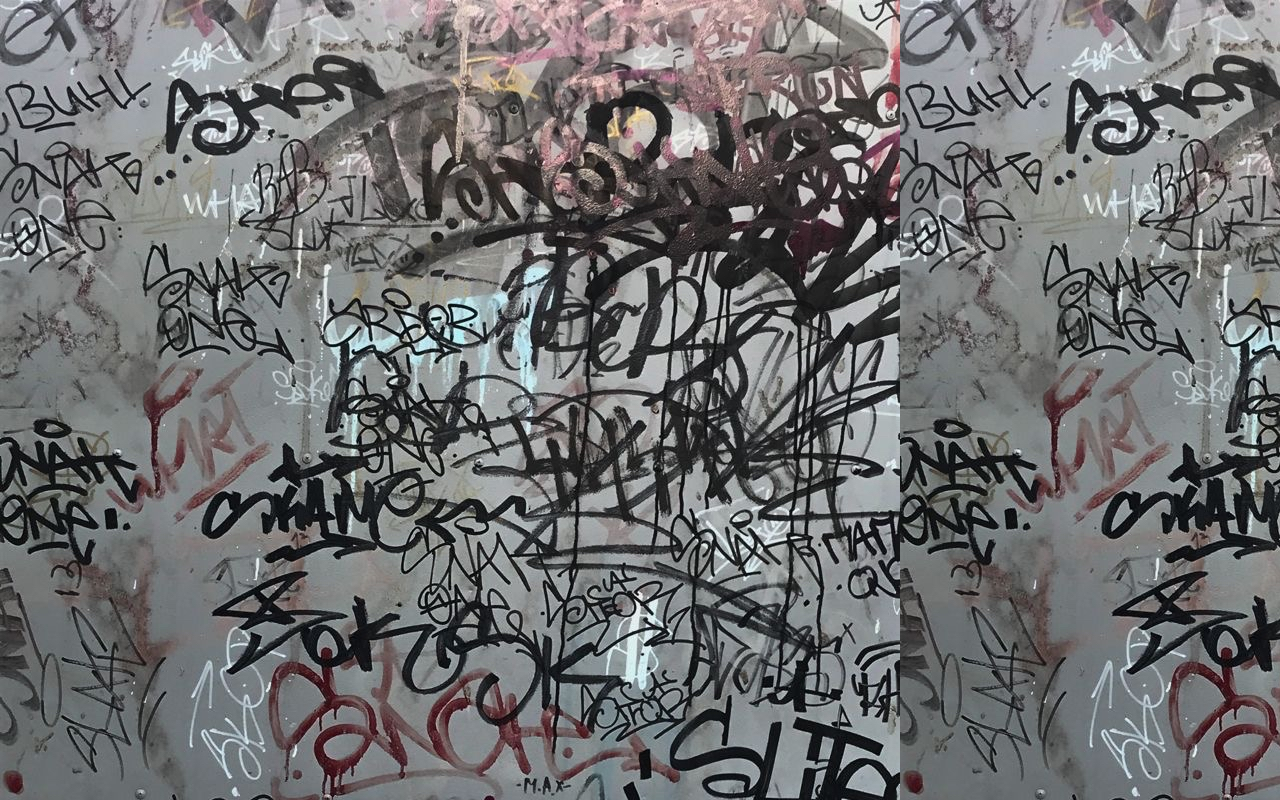
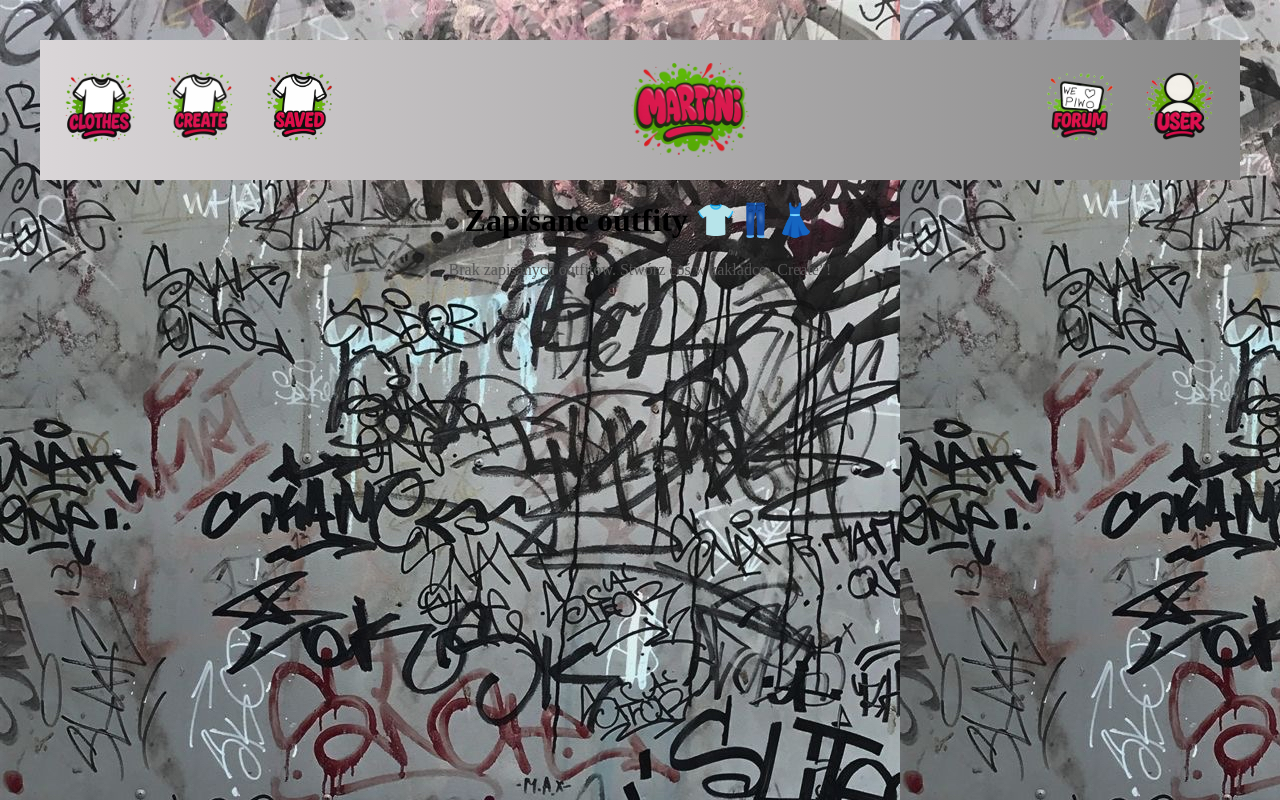
Before and after one commit to crazyzeza/szafa_z_ubraniami, a React (Vite) app in the folder szafa/: page /saved in a window 1280 px wide. Before the commit this address had no page. Built offline with nearby package versions, Linux system fonts and the light colour scheme.

Commit message:
saved zrobione

```diff
--- a/szafa/src/account.jsx
+++ b/szafa/src/account.jsx
@@ -6,8 +6,10 @@ import createIkona from './assets/CreateIkona.png'
 import clothesIkona from './assets/UbraniaIkona.png'
 import accountIkona from './assets/UserLogo.png'
 import forumIkona from './assets/ForumIkona.png'
+import savedIkona from "./assets/savedIkona.png";
 
-export default function Wardrobe() {
+
+export default function Account() {
   return (
     <div>
       {/* Pasek menu */}
@@ -15,6 +17,9 @@ export default function Wardrobe() {
         <div className="nav-left">
           <Link to="/wardrobe"><img src={clothesIkona} alt="Ikona clothes" className="clothes" /></Link>
           <Link to="/create"><img src={createIkona} alt="Ikona create" className="create" /></Link>
+          <Link to="/saved">
+            <img src={savedIkona} alt="Ikona saved" className="saved" />
+          </Link>
         </div>
 
         <div className="nav-center">
--- a/szafa/src/forum.jsx
+++ b/szafa/src/forum.jsx
@@ -6,8 +6,10 @@ import createIkona from './assets/CreateIkona.png'
 import clothesIkona from './assets/UbraniaIkona.png'
 import accountIkona from './assets/UserLogo.png'
 import forumIkona from './assets/ForumIkona.png'
+import savedIkona from "./assets/savedIkona.png";
 
-export default function Wardrobe() {
+
+export default function Forum() {
   return (
     <div>
       {/* Pasek menu */}
@@ -15,6 +17,9 @@ export default function Wardrobe() {
         <div className="nav-left">
           <Link to="/wardrobe"><img src={clothesIkona} alt="Ikona clothes" className="clothes" /></Link>
           <Link to="/create"><img src={createIkona} alt="Ikona create" className="create" /></Link>
+          <Link to="/saved">
+            <img src={savedIkona} alt="Ikona saved" className="saved" />
+          </Link>
         </div>
 
         <div className="nav-center">
--- a/szafa/src/main.jsx
+++ b/szafa/src/main.jsx
@@ -6,6 +6,7 @@ import Wardrobe from './wardrobe'
 import Create  from './create'
 import Forum from './forum'
 import Account from './account'
+import Saved from './saved'
 
 ReactDOM.createRoot(document.getElementById('root')).render(
   <React.StrictMode>
@@ -16,6 +17,7 @@ ReactDOM.createRoot(document.getElementById('root')).render(
         <Route path="/create" element={<Create />} />
         <Route path="/forum" element={<Forum />} />
         <Route path="/account" element={<Account />} />
+        <Route path="/saved" element={<Saved />} />
       </Routes>
     </BrowserRouter>
   </React.StrictMode>,
--- /dev/null
+++ b/szafa/src/saved.css
@@ -0,0 +1,59 @@
+/* src/Wardrobe.css */
+.navbar {
+    display: flex;
+    justify-content: space-between;
+    align-items: center;
+    background: linear-gradient(90deg, #dad6d8, #888888);
+    padding: 10px 20px;
+  }
+
+  .nav-left,
+  .nav-right {
+    display: flex;
+    gap: 20px;
+  }
+
+  .nav-left a,
+  .nav-right a {
+    color: white;
+    text-decoration: none;
+    font-weight: bold;
+    transition: color 0.3s;
+  }
+
+  .nav-left a:hover,
+  .nav-right a:hover {
+    color: #0d7909;
+  }
+
+  .nav-center {
+    flex: 1;
+    display: flex;
+    justify-content: center;
+  }
+
+  .logo3 {
+    width: 120px;
+    height: auto;
+  }
+
+  .clothes, .user, .create, .forum{
+    width: 80px;
+  }
+
+  /* Opcjonalnie: responsywność */
+  @media (max-width: 480px) {
+    .navbar {
+      flex-direction: column;
+      gap: 10px;
+    }
+
+    .nav-left,
+    .nav-right {
+      gap: 10px;
+    }
+
+    .logo3 {
+      width: 100px;
+    }
+  }
--- a/szafa/src/saved.jsx
+++ b/szafa/src/saved.jsx
@@ -0,0 +1,95 @@
+import React, { useEffect, useState } from "react";
+import { Link } from "react-router-dom";
+import logoMartini from "./assets/logoMartini.png";
+import "./saved.css";
+import createIkona from "./assets/CreateIkona.png";
+import clothesIkona from "./assets/UbraniaIkona.png";
+import accountIkona from "./assets/UserLogo.png";
+import forumIkona from "./assets/ForumIkona.png";
+import savedIkona from "./assets/savedIkona.png";
+
+export default function Saved() {
+  const [savedOutfits, setSavedOutfits] = useState([]);
+
+  useEffect(() => {
+    const outfits = JSON.parse(localStorage.getItem("savedOutfits") || "[]");
+    setSavedOutfits(outfits);
+  }, []);
+
+  const deleteOutfit = (index) => {
+    const updated = savedOutfits.filter((_, i) => i !== index);
+    setSavedOutfits(updated);
+    localStorage.setItem("savedOutfits", JSON.stringify(updated));
+  };
+
+  return (
+    <div>
+      <header className="navbar">
+        <div className="nav-left">
+          <Link to="/wardrobe">
+            <img src={clothesIkona} alt="Ikona clothes" className="clothes" />
+          </Link>
+          <Link to="/create">
+            <img src={createIkona} alt="Ikona create" className="create" />
+          </Link>
+          <Link to="/saved">
+            <img src={savedIkona} alt="Ikona saved" className="saved" />
+          </Link>
+        </div>
+
+        <div className="nav-center">
+          <img src={logoMartini} alt="Logo Martini" className="logo3" />
+        </div>
+
+        <div className="nav-right">
+          <Link to="/forum">
+            <img src={forumIkona} alt="Ikona forum" className="forum" />
+          </Link>
+          <Link to="/account">
+            <img src={accountIkona} alt="Ikona user" className="user" />
+          </Link>
+        </div>
+      </header>
+
+      <h1>Zapisane outfity 👕👖👗</h1>
+
+      {savedOutfits.length === 0 ? (
+        <p style={{ textAlign: "center", color: "#555" }}>
+          Brak zapisanych outfitów. Stwórz coś w zakładce „Create”!
+        </p>
+      ) : (
+        <div
+          className="saved-horizontal"
+          style={{
+            display: "flex",
+            overflowX: "auto",
+            gap: "20px",
+            padding: "20px",
+            background: "linear-gradient(90deg, #dad6d8, #888888)",
+          }}
+        >
+          {savedOutfits.map((outfit, i) => (
+            <div key={i} className="wardrobe-card" style={{ minWidth: "250px" }}>
+              {outfit.items.map((item, j) => (
+                <img
+                  key={j}
+                  src={item.img}
+                  alt={item.category}
+                  className="clothes-img"
+                />
+              ))}
+              <p>{outfit.name}</p>
+              <button
+                className="category-btn"
+                onClick={() => deleteOutfit(i)}
+                style={{ marginTop: "10px" }}
+              >
+                ❌ Usuń
+              </button>
+            </div>
+          ))}
+        </div>
+      )}
+    </div>
+  );
+}
--- a/szafa/src/wardrobe.css
+++ b/szafa/src/wardrobe.css
@@ -37,7 +37,7 @@
     height: auto;
   }
 
-  .clothes, .user, .create{
+  .clothes, .user, .create, .saved{
     width: 80px;
   }
 
--- a/szafa/src/wardrobe.jsx
+++ b/szafa/src/wardrobe.jsx
@@ -6,6 +6,7 @@ import createIkona from "./assets/CreateIkona.png";
 import clothesIkona from "./assets/UbraniaIkona.png";
 import accountIkona from "./assets/UserLogo.png";
 import forumIkona from "./assets/ForumIkona.png";
+import savedIkona from "./assets/savedIkona.png";
 
 import tshirtImg from "./assets/tshirts/tshirts1.png";
 import tshirtImg1 from "./assets/tshirts/tshirts0.png";
@@ -282,7 +283,12 @@ export default function Wardrobe() {
           <Link to="/create">
             <img src={createIkona} alt="Ikona create" className="create" />
           </Link>
+          <Link to="/saved">
+            <img src={savedIkona} alt="Ikona saved" className="saved" />
+          </Link>
         </div>
+
+
 
         <div className="nav-center">
           <img src={logoMartini} alt="Logo Martini" className="logo3" />
```
Also changed, not shown: szafa/src/create.jsx (+14 -92 lines).
